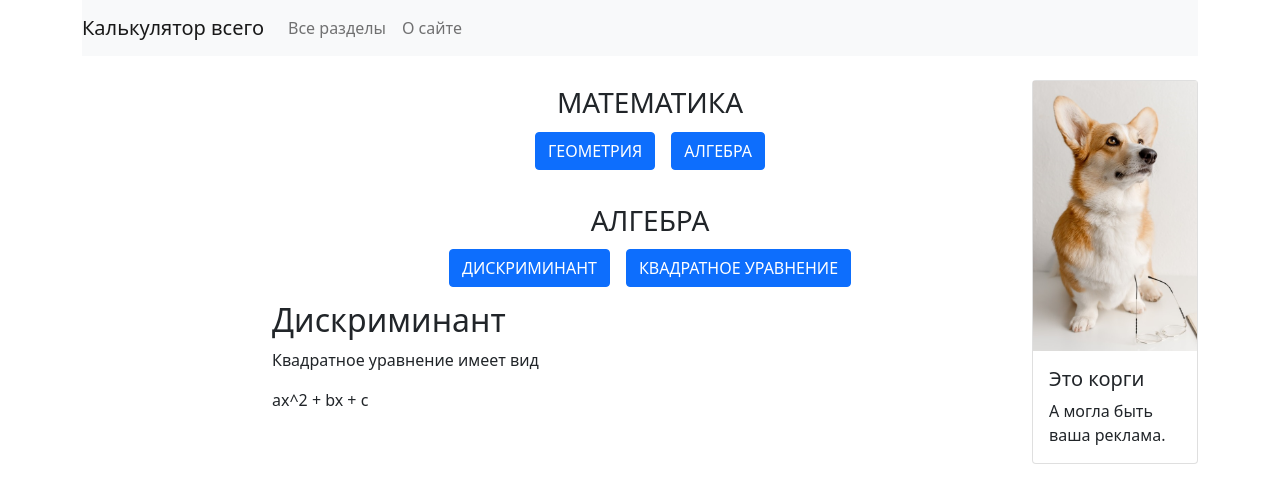
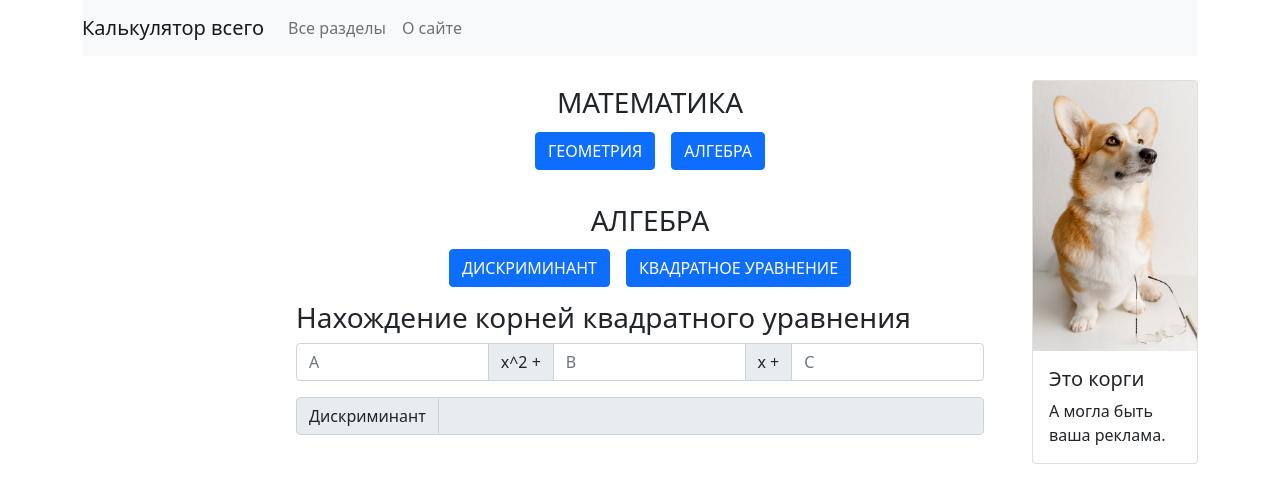
Before and after one commit to nik1138/calculatorOfEverything, a React (Create React App) app: page /Math/Algebra/Discriminant in a window 1280 px wide. Shown: the top 500 px of the page. Built offline with nearby package versions, Linux system fonts and the light colour scheme.

Commit message:
discriminant_TODO

```diff
--- a/src/pages/NotFound.jsx
+++ b/src/pages/NotFound.jsx
@@ -1,11 +1,11 @@
 import React from "react";
-import { Button, Container } from "react-bootstrap";
+import { Button } from "react-bootstrap";
 import LinkContainer from "react-router-bootstrap/LinkContainer";
 
 export default function NotFound() {
   return (
     <>
-      <h1>Страница отсутсвует или находится в разработке</h1>
+      <h1>Страница отсутствует или находится в разработке</h1>
       <LinkContainer to="/">
         <Button className="mx-2 my-1" variant="primary">
           Вернуться к разделам
--- a/src/pages/calcs/math/algebra/Discriminant.jsx
+++ b/src/pages/calcs/math/algebra/Discriminant.jsx
@@ -1,11 +1,76 @@
-import React from "react";
+import React, { useState } from "react";
+import { Container, InputGroup, Form } from "react-bootstrap";
 
 export default function Discriminant() {
+  const [state, setState] = useState({
+    a: "",
+    b: "",
+    c: "",
+    d: "",
+  });
+
+  function discriminant(a, b, c) {
+    const d = b * b - 4 * a * c;
+    console.log(d);
+    setState({
+      a: a,
+      b: b,
+      c: c,
+      d: d,
+    });
+  }
+
+  function handleAChange(value) {
+    const realA = Number(value);
+    const realB = Number(state.b);
+    const realC = Number(state.c);
+    discriminant(realA, realB, realC);
+  }
+
+  function handleBChange(value) {
+    const realA = Number(state.a);
+    const realB = Number(value);
+    const realC = Number(state.c);
+    discriminant(realA, realB, realC);
+  }
+
+  function handleCChange(value) {
+    const realA = Number(state.a);
+    const realB = Number(state.b);
+    const realC = Number(value);
+    discriminant(realA, realB, realC);
+  }
+
   return (
-    <>
-      <h2>Дискриминант</h2>
-      <p>Квадратное уравнение имеет вид</p>
-      <p>ax^2 + bx + c</p>
-    </>
+    <Container fluid="sm">
+      <h3>Нахождение корней квадратного уравнения</h3>
+
+      <InputGroup size="md" className="mb-3">
+        <Form.Control
+          type="number"
+          placeholder="A"
+          value={state.a}
+          onChange={(e) => handleAChange(e.target.value)}
+        />
+        <InputGroup.Text>x^2 +</InputGroup.Text>
+        <Form.Control
+          type="number"
+          placeholder="B"
+          value={state.b}
+          onChange={(e) => handleBChange(e.target.value)}
+        />
+        <InputGroup.Text>x +</InputGroup.Text>
+        <Form.Control
+          type="number"
+          placeholder="C"
+          value={state.c}
+          onChange={(e) => handleCChange(e.target.value)}
+        />
+      </InputGroup>
+      <InputGroup>
+        <InputGroup.Text>Дискриминант</InputGroup.Text>
+        <Form.Control type="text" disabled readOnly value={state.d} />
+      </InputGroup>
+    </Container>
   );
 }
--- a/src/pages/calcs/math/algebra/QuadraticEquation.jsx
+++ b/src/pages/calcs/math/algebra/QuadraticEquation.jsx
@@ -14,7 +14,6 @@ export default function QuadraticEquation() {
   function discriminant(a, b, c) {
     if (a === 0) return -1;
     const d = b * b - 4 * a * c;
-    console.log(d);
     return d;
   }
 
@@ -64,7 +63,6 @@ export default function QuadraticEquation() {
         x2: (-b - Math.sqrt(d)) / (2 * a),
       });
     }
-    console.log(state);
   }
 
   return (
```
